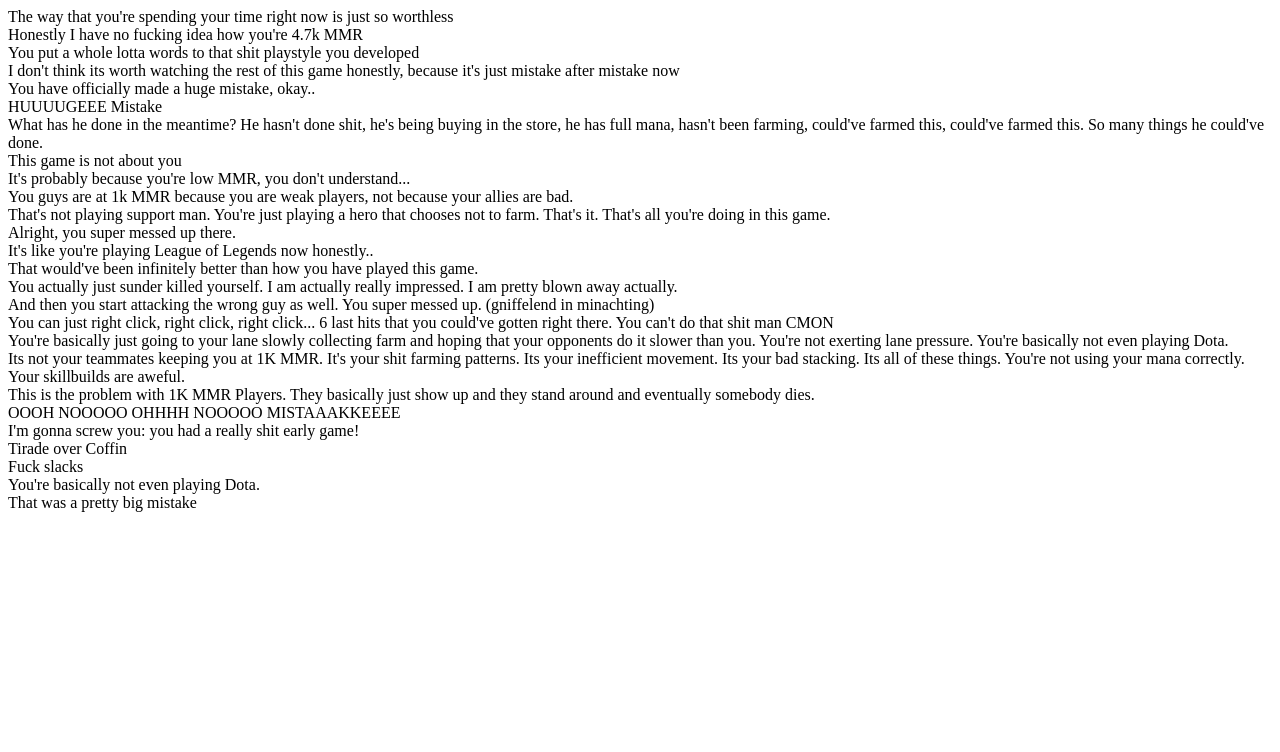
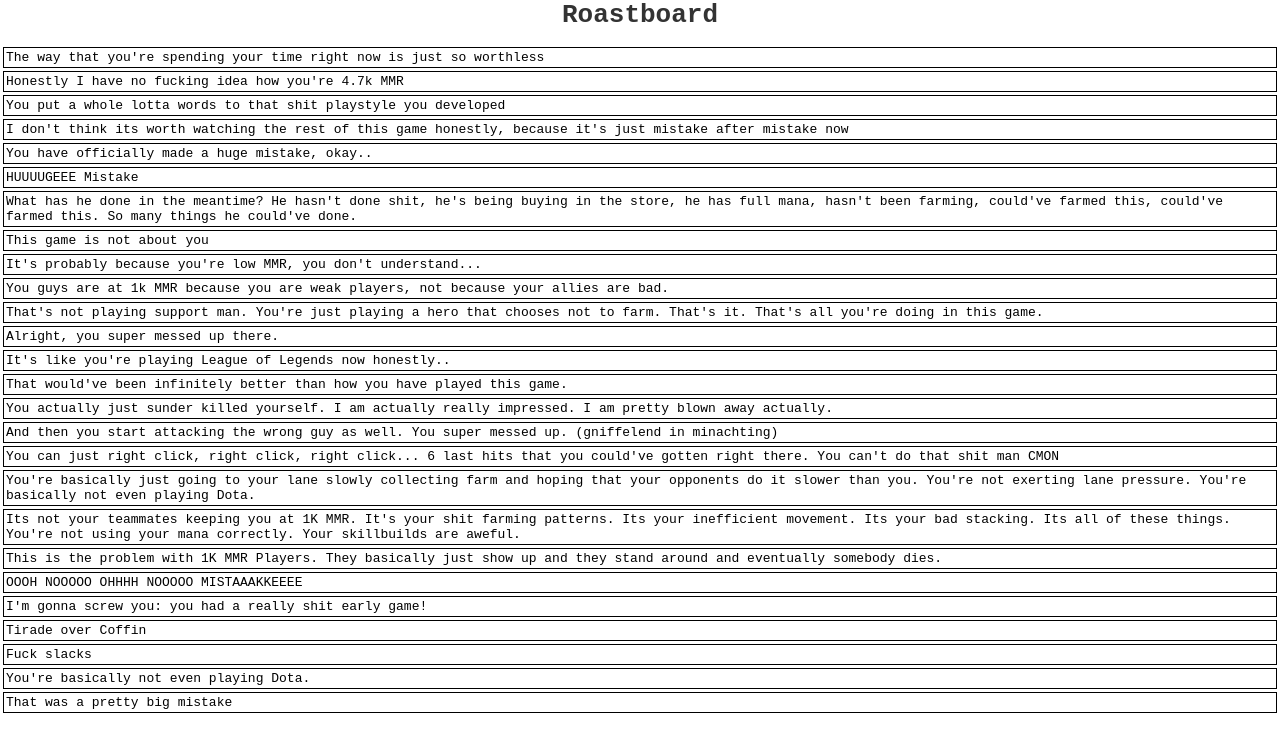
Before and after one commit to dorsath/roastboard, a website with bundled scripts: page soundboard/public/index.html in a window 1280 px wide. Built offline with nearby package versions, Linux system fonts and the light colour scheme.

Commit message:
a bit of style

```diff
--- a/soundboard/index.js
+++ b/soundboard/index.js
@@ -11,6 +11,7 @@ let play = function(file){
 let newButton = function(file, text){
   let btn = document.createElement("div");
   btn.appendChild(document.createTextNode(text));
+  btn.className = "soundButton";
   btn.addEventListener("click", function(){
     play(file);
   });
--- /dev/null
+++ b/soundboard/public/css/base.css
@@ -0,0 +1,31 @@
+html {
+
+}
+body {
+  margin: 0;
+  padding: 0;
+  font-family: monospace;
+}
+
+h1 {
+  text-align: center;
+  color: #333;
+  clear: both;
+}
+
+#soundbuttons {
+  margin-bottom: 15px;
+  position: relative;
+}
+
+#soundbuttons .soundButton {
+  margin: 3px;
+  background-color:white;
+  border: 1px solid black;
+  padding: 2px;
+}
+
+#soundbuttons .soundButton:hover {
+    color: red;
+    cursor: pointer;
+}
--- a/soundboard/public/index.html
+++ b/soundboard/public/index.html
@@ -1,11 +1,11 @@
 <html>
   <head>
     <title>Roastboard</title>
+    <link rel="stylesheet" type="text/css" href="css/base.css">
   </head>
   <body>
-    <div id="soundbuttons">
-
-    </div>
+    <h1>Roastboard</h1>
+    <div id="soundbuttons"></div>
     <script src="js/bundle.js"></script>
   </body>
 </html>
```
